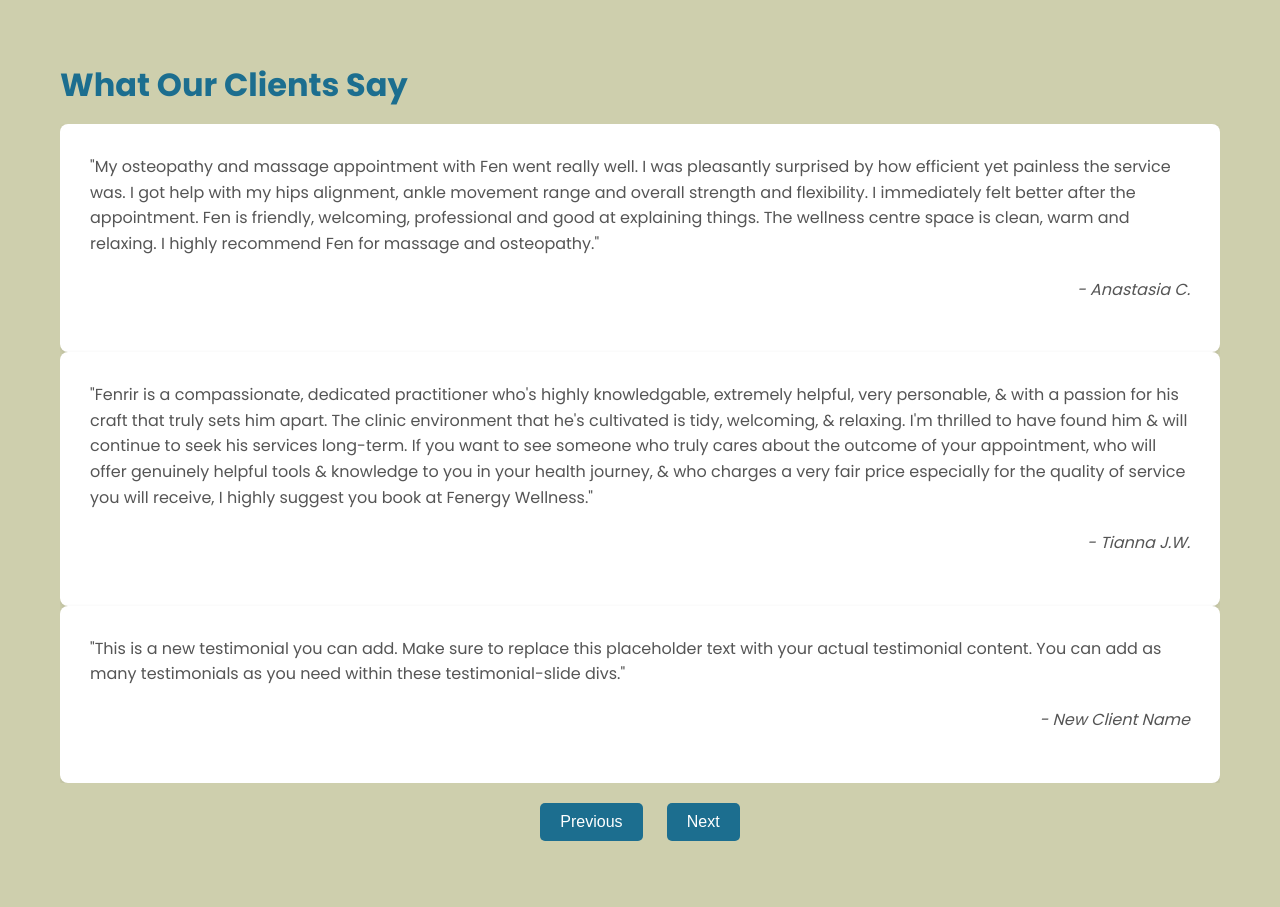
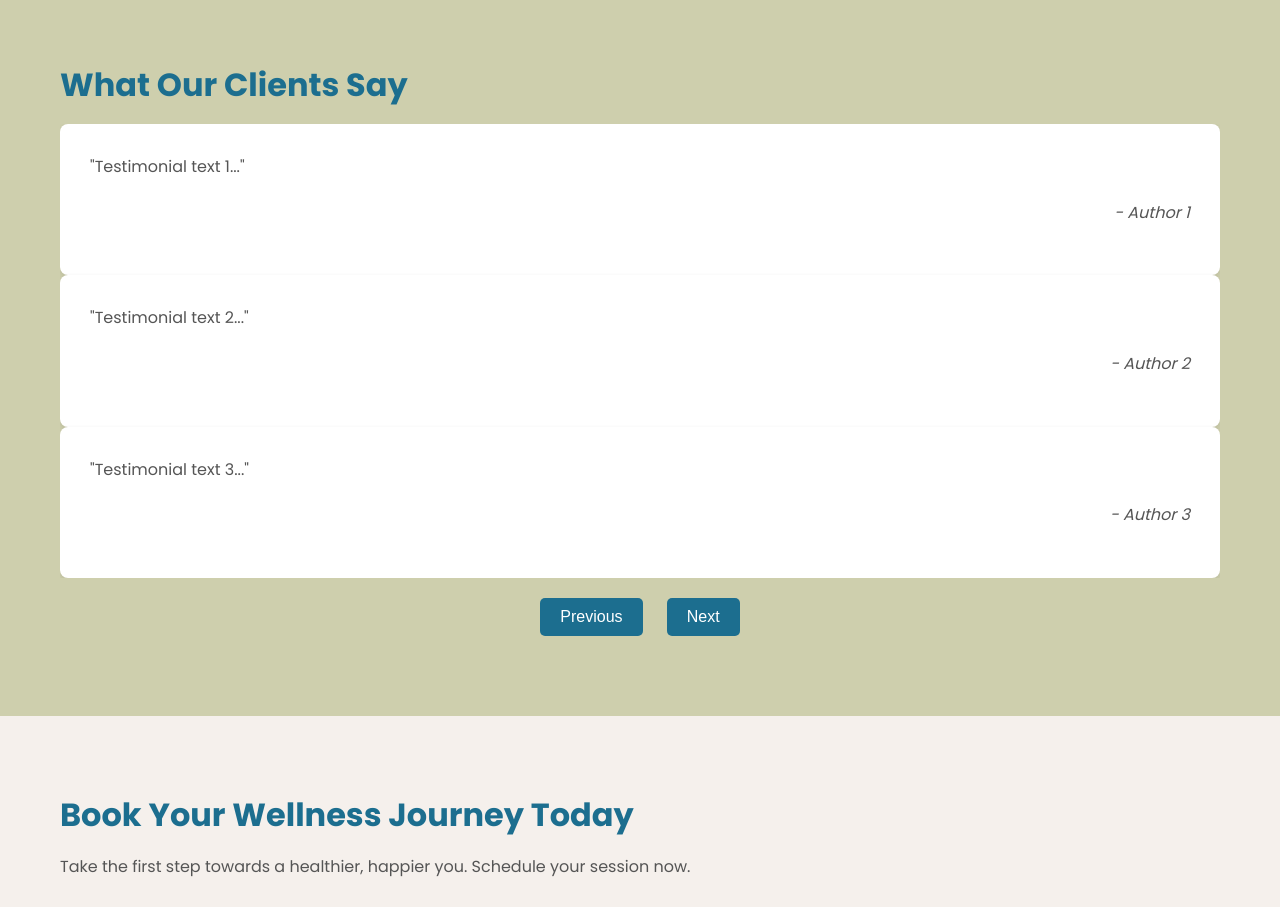
Before and after one commit to red-the-firestarter/fenwell, a plain HTML site: page index.html in a window 1280 px wide. Shown: the part 2680-3587 px from the top of the page. Drawn offline with Linux system fonts and the light colour scheme.

Commit message:
Update index.html

```diff
--- a/index.html
+++ b/index.html
@@ -81,23 +81,22 @@
 <section class="testimonials section-padding bg-light">
     <div class="container">
         <h2>What Our Clients Say</h2>
-            <div class="testimonial-carousel"> <div class="testimonial-slide"> <div class="testimonial-item">
-                        <p>"My osteopathy and massage appointment with Fen went really well. I was pleasantly surprised by how efficient yet painless the service was. I got help with my hips alignment, ankle movement range and overall strength and flexibility. I immediately felt better after the appointment. Fen is friendly, welcoming, professional and good at explaining things. The wellness centre space is clean, warm and relaxing. I highly recommend Fen for massage and osteopathy."</p>
-                        <p class="testimonial-author">- Anastasia C.</p>
+        <div class="testimonial-carousel">
+            <div class="testimonial-slide"> <div class="testimonial-item"> <p>"Testimonial text 1..."</p>
+                    <p class="testimonial-author">- Author 1</p>
                 </div>
             </div>
-                <div class="testimonial-slide"> <div class="testimonial-item">
-                        <p>"Fenrir is a compassionate, dedicated practitioner who's highly knowledgable, extremely helpful, very personable, & with a passion for his craft that truly sets him apart. The clinic environment that he's cultivated is tidy, welcoming, & relaxing. I'm thrilled to have found him & will continue to seek his services long-term. If you want to see someone who truly cares about the outcome of your appointment, who will offer genuinely helpful tools & knowledge to you in your health journey, & who charges a very fair price especially for the quality of service you will receive, I highly suggest you book at Fenergy Wellness."</p>
-                        <p class="testimonial-author">- Tianna J.W. </p>
+            <div class="testimonial-slide"> <div class="testimonial-item"> <p>"Testimonial text 2..."</p>
+                    <p class="testimonial-author">- Author 2</p>
                 </div>
             </div>
-                <div class="testimonial-slide"> <div class="testimonial-item">
-                        <p>"This is a new testimonial you can add.  Make sure to replace this placeholder text with your actual testimonial content. You can add as many testimonials as you need within these testimonial-slide divs."</p>
-                        <p class="testimonial-author">- New Client Name</p>
+            <div class="testimonial-slide"> <div class="testimonial-item"> <p>"Testimonial text 3..."</p>
+                    <p class="testimonial-author">- Author 3</p>
                 </div>
             </div>
         </div>
-            <div class="carousel-navigation"> <button class="prev-slide">Previous</button>
+        <div class="carousel-navigation">
+            <button class="prev-slide">Previous</button>
             <button class="next-slide">Next</button>
         </div>
     </div>
```
Lines whose indentation alone changed are shown as unchanged.
